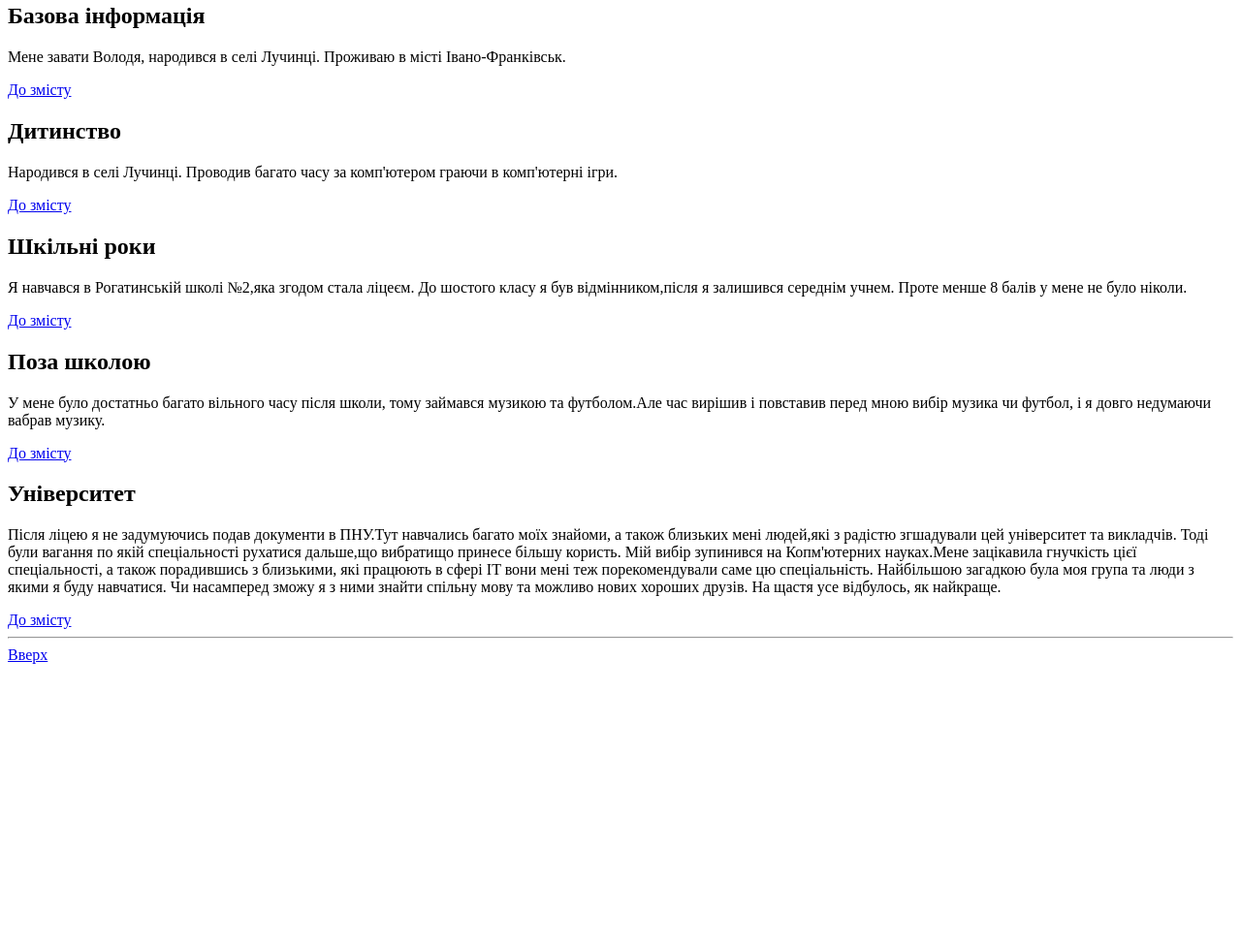
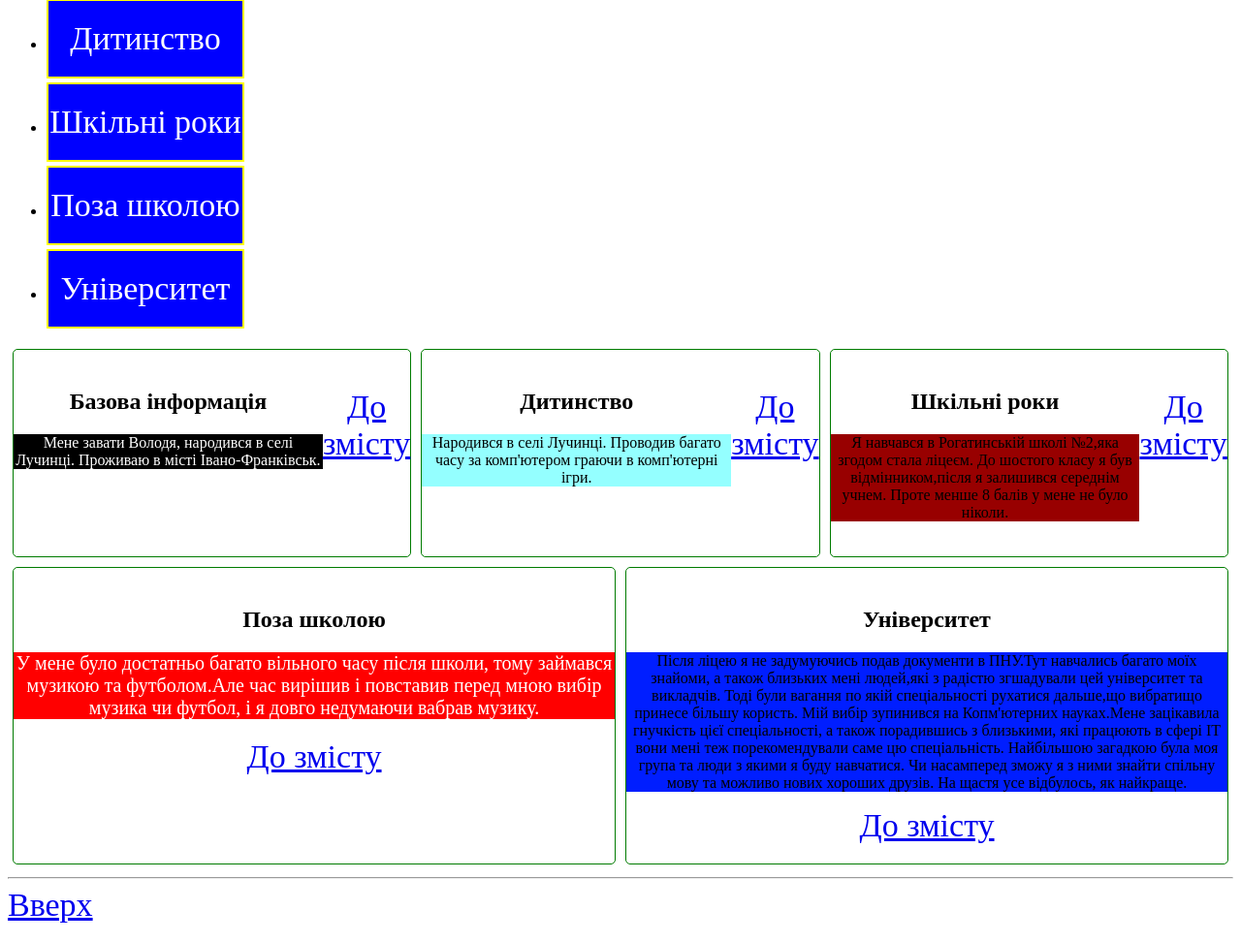
Before and after one commit to VolodymyrHaluha/My-own-repo, a plain HTML site: page Practichna6/biography.html in a window 1280 px wide. Shown: the part 264-1236 px from the top of the page at 97% size. Before the commit the page ends 957 px from the top, so only its background shows below. Drawn offline with Linux system fonts and the light colour scheme.

Commit message:
Update biography.html

```diff
--- a/Practichna6/biography.html
+++ b/Practichna6/biography.html
@@ -3,6 +3,7 @@
     <head>
 <meta charset="utf-8">
  <title>Автобіографія</title>
+ <link rel="stylesheet" href="biography.css">
     </head>
      <body>
 
@@ -11,46 +12,83 @@
 <h1 id="Автобіографія">Автобіографія Галуги Володимира Романовича</h1>
 <a href="index.html" title="Назад на головну">Назад на головну</a>
 <h3 id="Зміст">Зміст</h3>
+
 <ul>
-<li><a href="#Базоваінформація">Базова_інформація</a></li>
-<li><a href="#Дитинство">Дитинство</a></li>
-<li><a href="#Шкільніроки">Шкільні роки</a></li>
-<li><a href="#Позашколою">Поза школою</a></li>
-<li><a href="#Університет">Університет</a></li>
+    <li><a class="Main" href="#Базоваінформація">Базова_інформація</a></li>
+    <li><a class="Main" href="#Дитинство">Дитинство</a></li>
+    <li><a class="Main" href="#Шкільніроки">Шкільні роки</a></li>
+    <li><a class="Main" href="#Позашколою">Поза школою</a></li>
+    <li><a class="Main" href="#Університет">Університет</a></li>
 </ul>
-<article id="#Базоваігформація">
-    <h2>Базова інформація</h2>
-<p>
+<div class="row">
+
+
+
+
+<div class="col-lg-4 col-md-6 col-sm-12">
+    <div class="info">
+<article>
+    <h2 id="Base">Базова інформація</h2>
+    <p id="Базоваінформація">
     Мене завати Володя, народився в селі Лучинці.
     Проживаю в місті Івано-Франківськ.
   </p>
 </article>
 <a href="#Зміст">До змісту</a>
-    <article id="Дитинство">
-        <h2>Дитинство </h2>
-<p>
+</div>
+</div>
+
+
+
+
+<div class="col-lg-4 col-md-6 col-sm-12">
+    <div class="info">
+    <article>
+        <h2 id="Childhood">Дитинство </h2>
+        <p id="Дитинство">
   Народився в селі Лучинці. Проводив багато часу за комп'ютером граючи в комп'ютерні ігри.
  </p>
 </article>
 <a href="#Зміст">До змісту</a>
- <article id="Шкільніроки">
-        <h2>Шкільні роки</h2>
-<p>
+</div>
+</div>
+
+
+
+
+
+<div class="col-lg-4 col-md-6 col-sm-12">
+    <div class="info">
+ <article>
+    <h2 id="School">Шкільні роки</h2>
+     <p id="Шкільніроки">
   Я навчався в Рогатинській школі №2,яка згодом стала ліцеєм. До шостого класу я був відмінником,після я залишився середнім учнем. Проте менше 8 балів у мене не було ніколи.
 </p>
 </article>
 <a href="#Зміст">До змісту</a>
-<article id="Позашколою">
-    <h2>Поза школою</h2>
-<p>
+    </div>
+</div>
+
+
+
+<div class="col-lg-6 col-md-6 col-sm-12">
+    <div class="info">
+<article>
+    <h2 id="After">Поза школою</h2>
+    <p id="Позашколою">
   У мене було достатньо багато вільного часу після школи, тому займався музикою та футболом.Але час вирішив і повставив перед мною вибір музика чи футбол, і я довго недумаючи вабрав музику.
 </p>
 <a href="#Зміст">До змісту </a>
 </article>
+    </div>
+</div>
 
-<article id="Університет">
-    <h2>Університет</h2>
-<p>
+
+<div class="col-lg-6 col-md-6 col-sm-12">
+    <div class="info">
+<article>
+    <h2 id="Uni">Університет</h2>
+    <p id="Університет">
   Після ліцею я не задумуючись подав документи в ПНУ.Тут навчались багато моїх знайоми, а також близьких мені людей,які з радістю згшадували цей університет та викладчів.
   Тоді були вагання по якій спеціальності рухатися дальше,що вибратищо принесе більшу користь.
   Мій вибір зупинився на Копм'ютерних науках.Мене зацікавила гнучкість цієї спеціальності,
@@ -58,8 +96,14 @@
   Найбільшою загадкою була моя група та люди з якими я буду навчатися. Чи насамперед зможу я з ними знайти спільну мову та можливо нових хороших друзів.
   На щастя усе відбулось, як найкраще.
 </p>
+<a href="#Зміст">До змісту </a>
 </article>
-<a href="#Зміст">До змісту </a>
+    </div>
+</div>
+
+</div>
+
+
 <hr>
 <a href="#Автобіографія">Вверх </a>
 </body>
```
